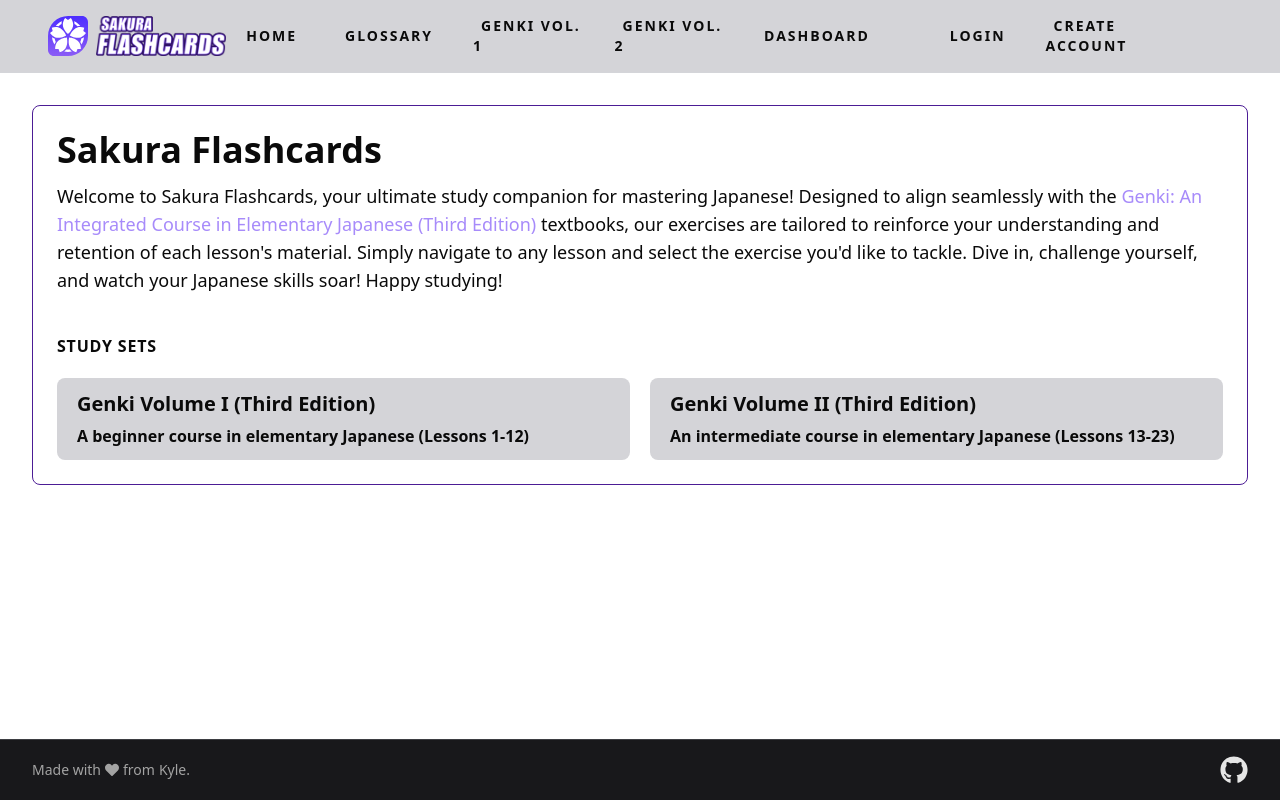
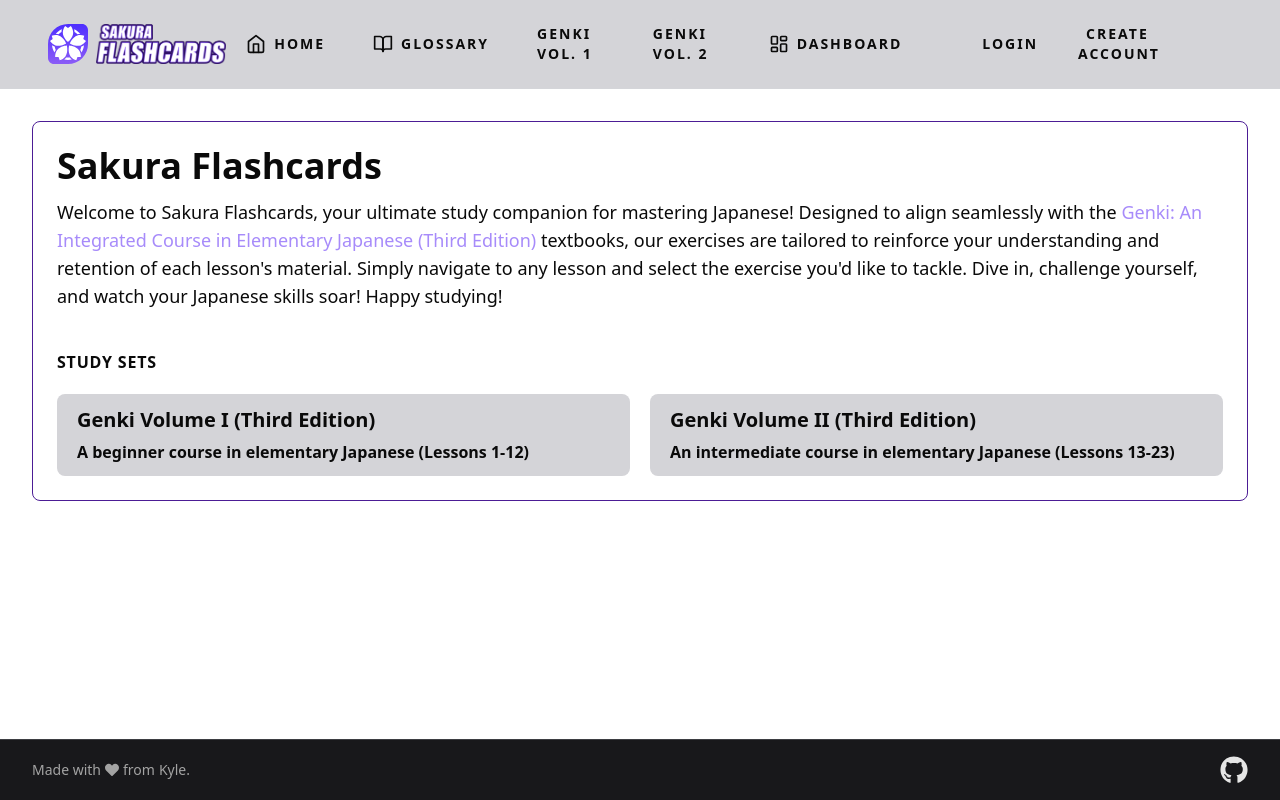
Before and after one commit to MatthewBiggins/CIS4250-Group4-Sakura-Flashcards, a Next.js app in the folder sakura-flashcards/: page / in a window 1280 px wide. Built offline with nearby package versions, Linux system fonts and the light colour scheme.

Commit message:
Added header icons

```diff
--- a/sakura-flashcards/components/Header.tsx
+++ b/sakura-flashcards/components/Header.tsx
@@ -3,7 +3,7 @@
 import Image from "next/image";
 import Link from "next/link";
 import { useContext, useState, useEffect } from "react";
-import { Menu } from "lucide-react";
+import { Menu, User, UserPlus, LogOut, Home, BookOpen, LayoutDashboard } from "lucide-react";
 import { AnimatePresence } from "framer-motion";
 
 import MobileSidebar from "@/components/MobileSidebar";
@@ -53,17 +53,18 @@ const Header = () => {
             {navLinks.map((link) => (
               <li key={link.key} className="hover:opacity-60 custom-transition">
                 <Link
-                  href={
-                    link.studySetId
-                      ? `${link.href}/${link.studySetId}`
-                      : link.href
-                  }
-                  className="p-2"
+                  href={link.studySetId ? `${link.href}/${link.studySetId}` : link.href}
+                  className="p-2 flex items-center gap-2"
                 >
+                  {/* Add icons based on link text */}
+                  {link.text === 'Home' && <Home className="w-5 h-5" />}
+                  {link.text === 'Dashboard' && <LayoutDashboard className="w-5 h-5" />}
+                  {link.text === 'Glossary' && <BookOpen className="w-5 h-5" />}
                   <span className="relative">{link.text}</span>
                 </Link>
               </li>
             ))}
+
             <div className="flex flex-grow"></div>
             {isClient ? (
               auth.userName ? (
```
